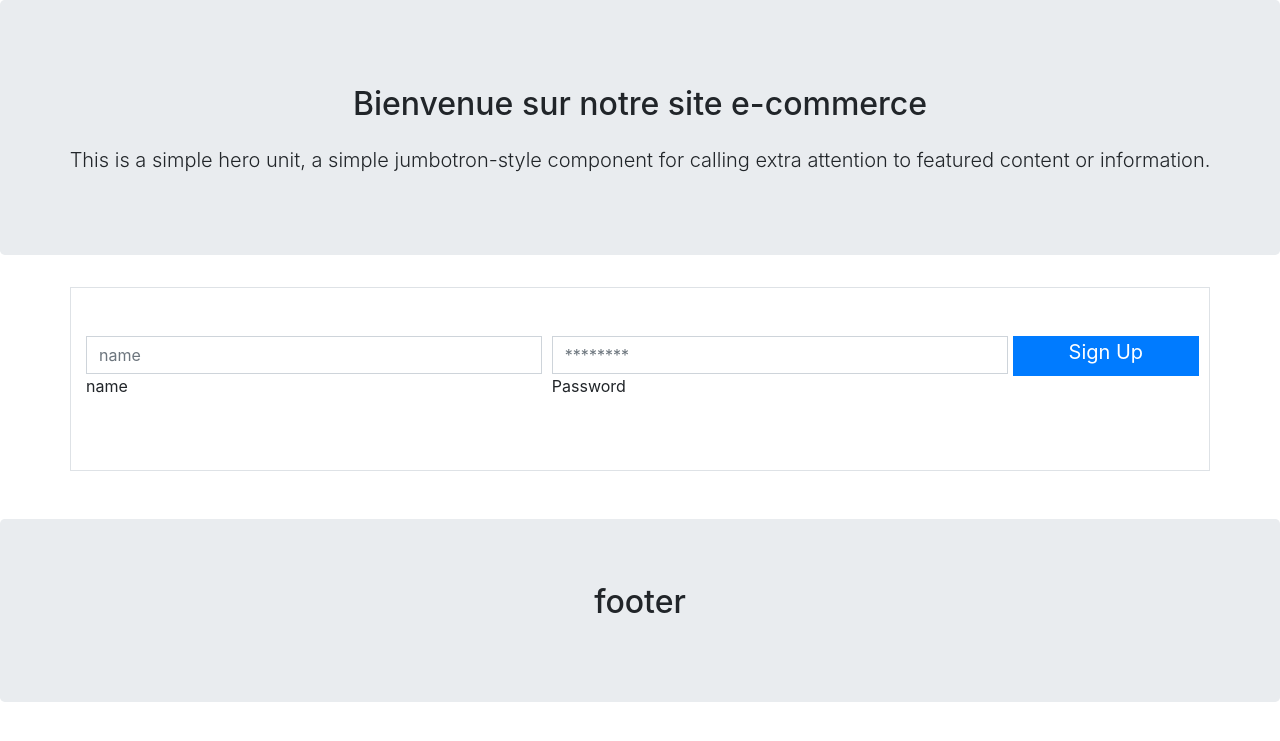
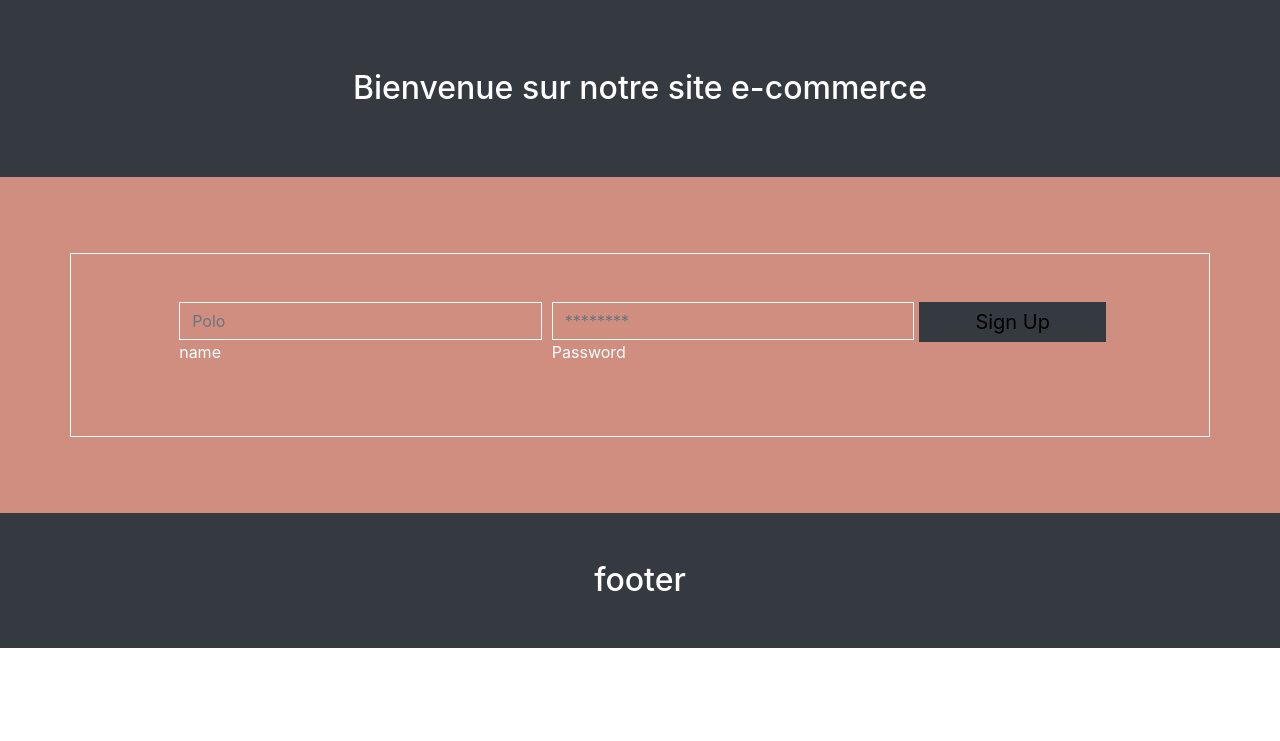
Before and after one commit to mbelacat/site-ecommerce, a PHP site: page / in a window 1280 px wide. Shown: the top 741 px of the page. Run offline with PHP 8.4, Linux system fonts and the light colour scheme; some libraries are stand-ins or nearby versions.

Commit message:
some changes

```diff
--- a/Template/footer.php
+++ b/Template/footer.php
@@ -1,6 +1,5 @@
-<div class="jumbotron m-0">
+<div class="jumbotron m-0 p-5 rounded-0 bg-dark text-white">
   <h1 class="display-12 text-center m-0">footer</h1>
-  <p class="lead"></p>
 </div>
 
   <script src="js/vendor/modernizr-3.6.0.min.js"></script>
--- a/Template/header.php
+++ b/Template/header.php
@@ -17,9 +17,16 @@
   <link rel="stylesheet" href="css/main.css">
 </head>
 
-<body>
+<body >
+  <header class="jumbotron text-center m-0 p-5 h-25 bg-dark text-white rounded-0 sticky-top">
 
-  <div class="jumbotron text-center">
+    <?php
+                      if(!empty($_SESSION['name']) && !empty($_SESSION['password'])) {echo('
+                        <div class="login">
+                          <a href="logout.php" class="logout-link col-2 text-center badge badge-light">Me déconnecter</a>
+                        </div>
+                          ');};
+                 ?>
+
     <h1 class="display-9">Bienvenue sur notre site e-commerce</h1>
-    <p class="lead">This is a simple hero unit, a simple jumbotron-style component for calling extra attention to featured content or information.</p>
-  </div>
+  </header>
--- a/css/main.css
+++ b/css/main.css
@@ -99,15 +99,28 @@ textarea {
 
 
 
+/* ================= card products=============*/
+main{
+  min-height: 21em;
+}
+div.row.card-img-top{
+background-image: url(tile-wide.png);
+}
+
+.btn{
+  background-color: #a9b18f;
+}
 
 
 
 
+.bg_pink{
+  background-color: #cf8e80;
+}
 
+.bg-info{
 
-
-
-
+}
 
 
 
--- a/index.php
+++ b/index.php
@@ -3,33 +3,33 @@
 
 <?php
   if(isset($_GET["message"])){
-    $message = $_GET["message"];
+    $message = htmlspecialchars($_GET["message"]);
     echo "<p>Attention:" . $message . "</p>";
   }
   ?>
 
-<main >
-  <div class="container border mb-5">
+<main class="bg_pink  pt-5 pb-5   d-flex justify-content-center align-items-center" >
+  <div class="container border border-6  border-white m-0 h-50">
     <form class=" mb-5 mt-5" action="login.php" method="post">
-      <div class="form-row">
-        <div class="col-md-6 col-lg-5 mb-3">
-          <input type="text" class="form-control  rounded-0"  name="name" placeholder="name" required>
+      <div class="form-row text-white d-flex justify-content-center">
+        <div class="col-md-6 col-lg-4 mb-3">
+          <input type="text" class="form-control  rounded-0 bg_pink border-white"  name="name" placeholder="Polo" required>
           <label for="name">name</label>
           <!-- <div class="valid-feedback">
             Looks good!
           </div> -->
         </div>
-        <div class="col-md-6 col-lg-5 mb-3">
-          <input type="text" class="form-control rounded-0" name="password" placeholder="********" required>
+        <div class="col-md-6 col-lg-4 mb-3">
+          <input type="text" class="form-control rounded-0 bg_pink border-white" name="password" placeholder="********" required>
           <label for="password">Password</label>
           <!-- <div class="invalid-feedback">
             Please enter a password.
           </div> -->
         </div>
 
-          <button class="btn btn-primary btn-lg  mb-3 pt-0 pl-1 pr-1 align-self-baseline rounded-0 d-none d-lg-block col-lg-2" type="submit">Sign Up</button>
+        <button class="btn bg-dark btn-lg  mb-3 p-1  align-self-baseline rounded-0 d-none d-lg-block col-lg-2 w-75" type="submit">Sign Up</button>
       </div>
-      <button class="btn btn-primary rounded-0 d-lg-none " type="submit">Sign Up</button>
+      <button class="btn bg-dark rounded-0 d-lg-none  col-md-6 col-xs-12" type="submit">Sign Up</button>
     </form>
   </div>
 </main>
--- a/login.php
+++ b/login.php
@@ -6,13 +6,12 @@ $users = getUsers();
 // var_dump($users);
 
 foreach ($_POST as $key => $value) {
- $_POST[$key] = strtoupper("$value") ;
+ $_POST[$key] = htmlspecialchars("$value") ;
 }
 
 foreach ($users as $key => $user) {
   $user["name"] = strtoupper($user['name']) ;
   $user["password"] = strtoupper($user['password']) ;
-
  // echo $user["name"];
  // echo $user["password"];
 
@@ -22,7 +21,7 @@ echo "vous etes dejà inscrit";
    $_SESSION["user"] = $user;
    header("Location: products.php");
    exit;
-   // return; // permet de retun l'echo ci-dessus
+   // return; // permet de return l'echo ci-dessus
  }
 }
 header("Location: index.php?message=Erreur identifiants");
--- /dev/null
+++ b/logout.php
@@ -0,0 +1,5 @@
+
+<?php
+session_destroy();
+header("Location: index.php");
+?>
```
Also changed, not shown: Template/aside.php (+17 -9 lines), product.php (+52 -0 lines), products.php (+17 -20 lines).
